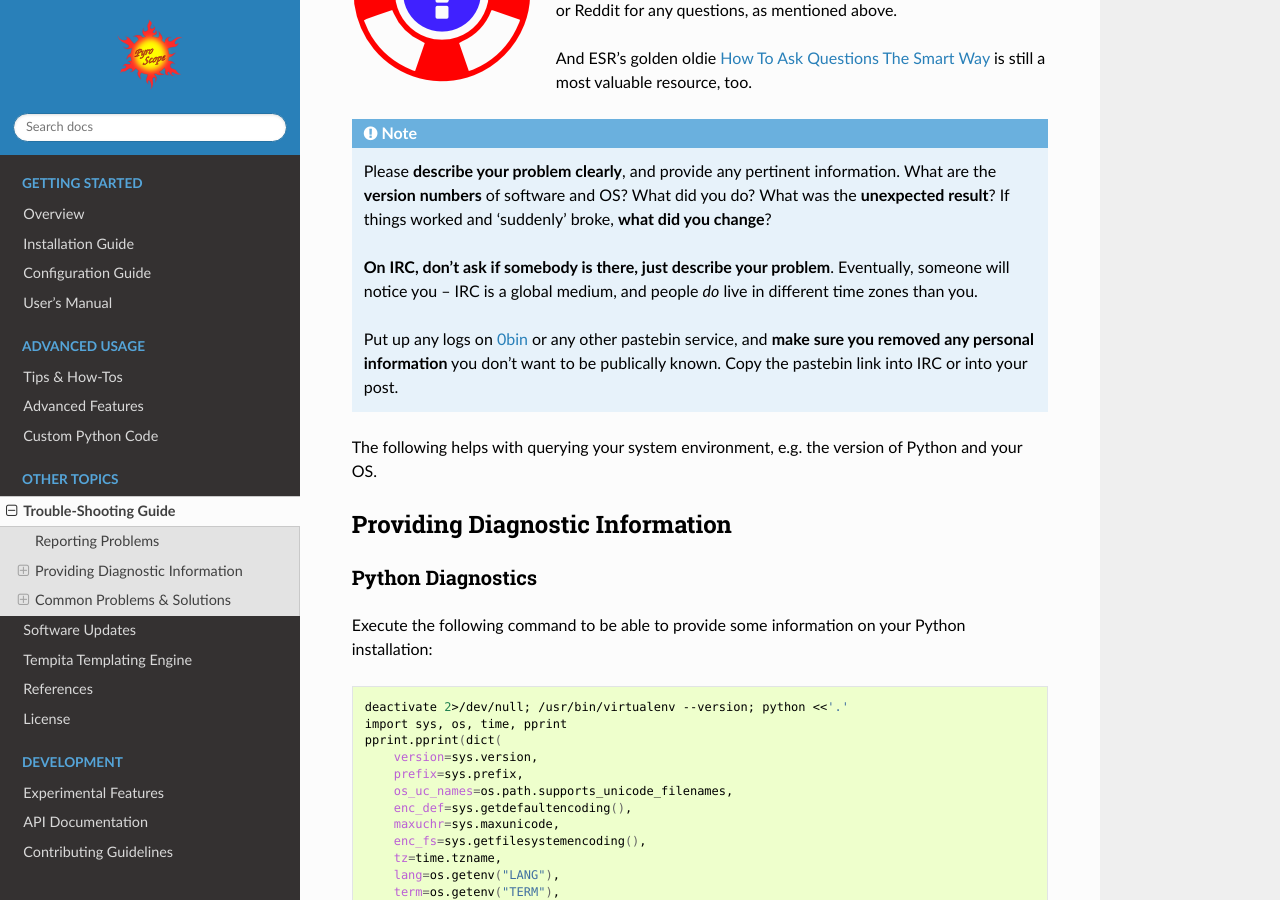
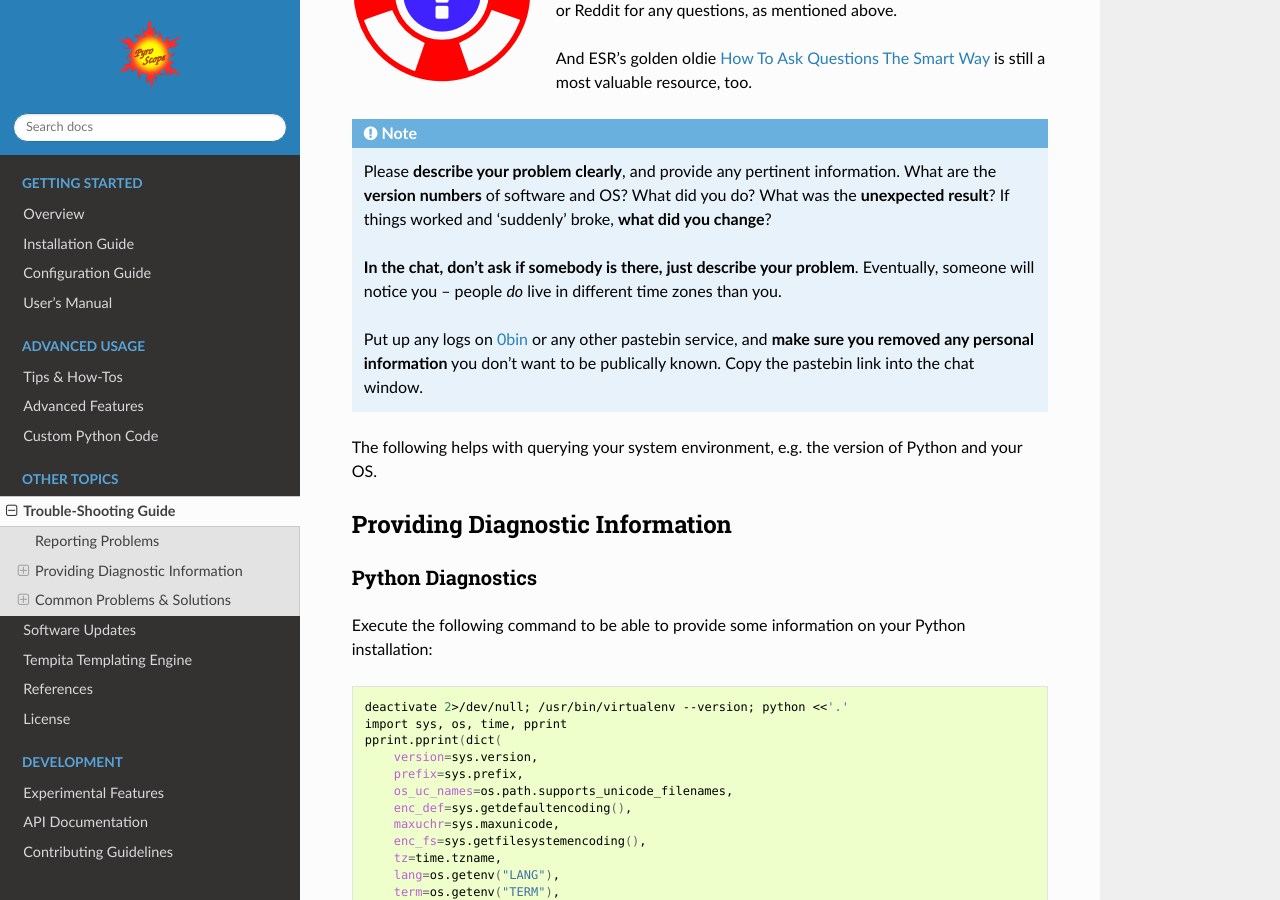
Before and after one commit to pyroscope/pyrocore, a Sphinx documentation site: the page built from docs/troubleshooting.rst, in a window 1280 px wide and 900 px high, scrolled down 409 px. Built offline with Sphinx 7.4.7 and the Read the Docs theme 2.0.0, drawn with Linux system fonts in a browser that asks for light colours.

Commit message:
docs: change some IRC references

```diff
--- a/docs/troubleshooting.rst
+++ b/docs/troubleshooting.rst
@@ -29,14 +29,13 @@ And ESR's golden oldie `How To Ask Questions The Smart Way`_ is still a most val
     What was the **unexpected result**?
     If things worked and ‘suddenly’ broke, **what did you change**?
 
-    **On IRC, don't ask if somebody is there, just describe your problem**.
-    Eventually, someone will notice you – IRC is a global medium, and
-    people *do* live in different time zones than you.
+    **In the chat, don't ask if somebody is there, just describe your problem**.
+    Eventually, someone will notice you – people *do* live in different time zones than you.
 
     Put up any logs on `0bin <http://0bin.net/>`_ or any other pastebin
     service, and **make sure you removed any personal information** you
-    don't want to be publically known. Copy the pastebin link into IRC
-    or into your post.
+    don't want to be publically known. Copy the pastebin link into the
+    chat window.
 
 The following helps with querying your system environment, e.g. the
 version of Python and your OS.
```
